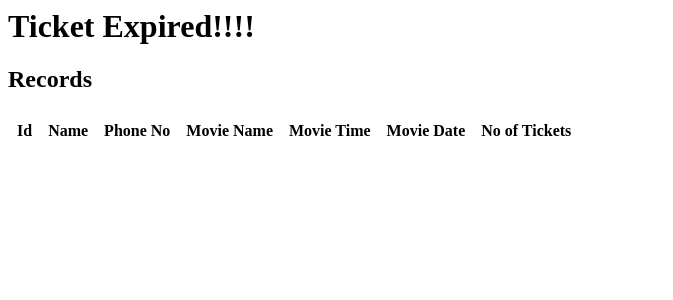
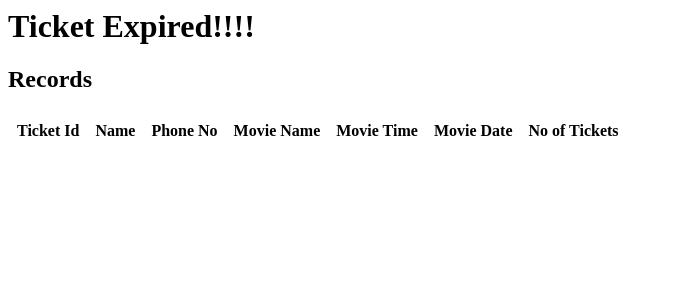
Before and after one commit to abhisekdas98/movie_ticketing_system, a PHP site: page /MovieProject/index.php?id=1 in a window 1280 px wide. Shown: the top 300 px of the page, without its empty margins (0-673 px from the left). Run offline with PHP 8.4, Linux system fonts and the light colour scheme; data that the repository does not hold is empty.

Commit message:
fifth commit

```diff
--- a/index.php
+++ b/index.php
@@ -24,7 +24,7 @@ if($No_of_rows==0)
     <h2>Records</h2>
     <table cellpadding="7px">
         <thead>
-        <th>Id</th>
+        <th>Ticket Id</th>
         <th>Name</th>
         <th>Phone No</th>
         <th>Movie Name</th>
```
